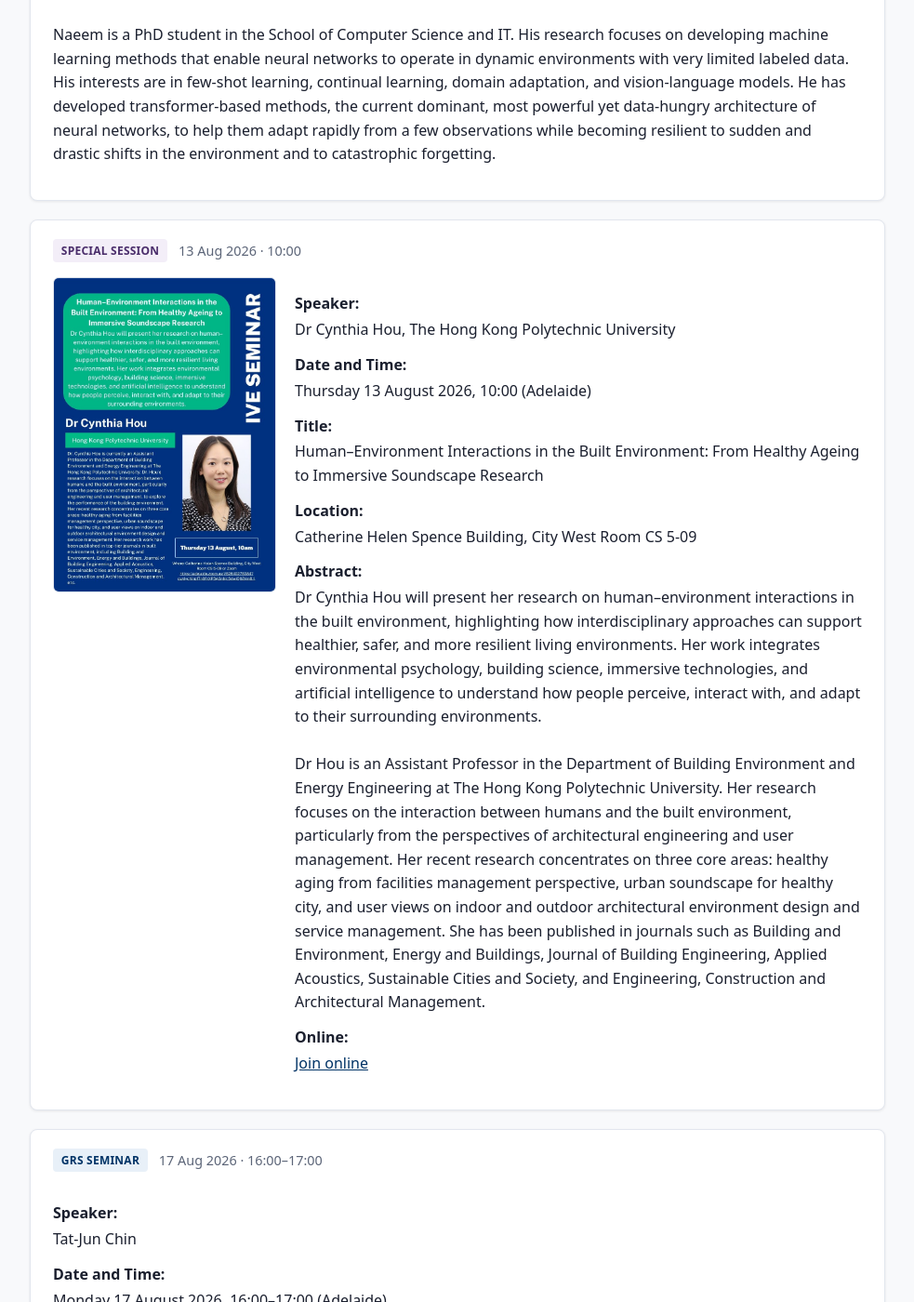
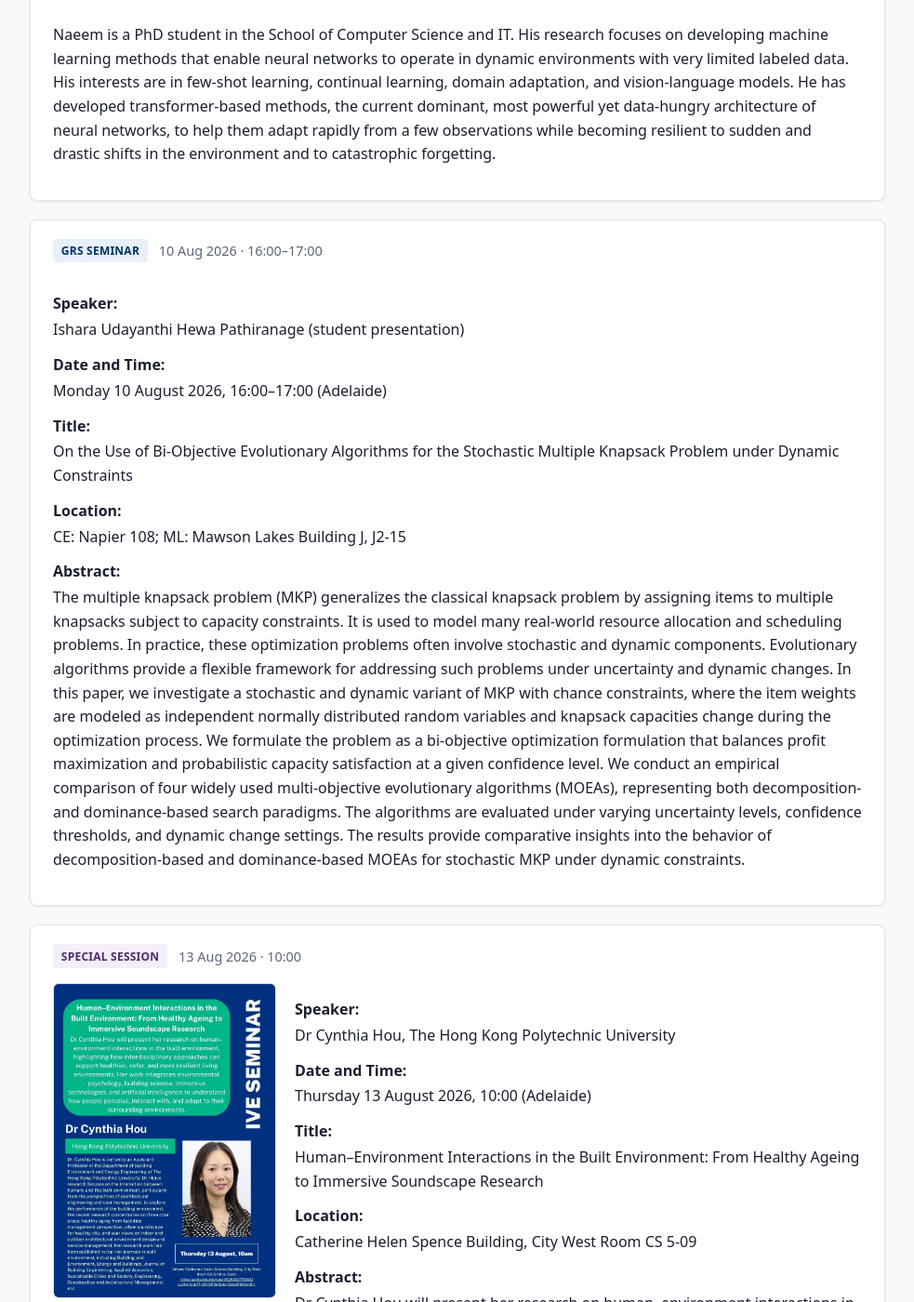
Before and after one commit to ht-timchen/Adelaide-CSIT-GRC, a Jekyll site: the page built from index.md, in a window 1280 px wide and 1400 px high, scrolled down 1956 px. Shown: the whole window at 93% size, without its empty margins (148-1131 px from the left). Built offline with Jekyll 4.4.1, drawn with Linux system fonts in a browser that asks for light colours; some of the changed text lies outside the part shown.

Commit message:
Add Ishara Pathiranage talk and schedule Thilina Pathirage Don.
Fill the 10 August student presentation slot and assign the 7 September GRS Series speaker (topic TBD).

Co-authored-by: Cursor <cursoragent@cursor.com>

```diff
--- a/_data/seminars.yml
+++ b/_data/seminars.yml
@@ -277,6 +277,19 @@ seminars:
       Naeem is a PhD student in the School of Computer Science and IT. His research focuses on developing machine learning methods that enable neural networks to operate in dynamic environments with very limited labeled data. His interests are in few-shot learning, continual learning, domain adaptation, and vision-language models. He has developed transformer-based methods, the current dominant, most powerful yet data-hungry architecture of neural networks, to help them adapt rapidly from a few observations while becoming resilient to sudden and drastic shifts in the environment and to catastrophic forgetting.
     status: scheduled
 
+  - id: hdr-2026-08-10-pathiranage
+    type: hdr_seminar
+    series: hdr-2026
+    session_number: 3
+    title: "On the Use of Bi-Objective Evolutionary Algorithms for the Stochastic Multiple Knapsack Problem under Dynamic Constraints"
+    speaker: "Ishara Udayanthi Hewa Pathiranage (student presentation)"
+    date: 2026-08-10
+    time: "16:00–17:00"
+    location: "CE: Napier 108; ML: Mawson Lakes Building J, J2-15"
+    abstract: |
+      The multiple knapsack problem (MKP) generalizes the classical knapsack problem by assigning items to multiple knapsacks subject to capacity constraints. It is used to model many real-world resource allocation and scheduling problems. In practice, these optimization problems often involve stochastic and dynamic components. Evolutionary algorithms provide a flexible framework for addressing such problems under uncertainty and dynamic changes. In this paper, we investigate a stochastic and dynamic variant of MKP with chance constraints, where the item weights are modeled as independent normally distributed random variables and knapsack capacities change during the optimization process. We formulate the problem as a bi-objective optimization formulation that balances profit maximization and probabilistic capacity satisfaction at a given confidence level. We conduct an empirical comparison of four widely used multi-objective evolutionary algorithms (MOEAs), representing both decomposition- and dominance-based search paradigms. The algorithms are evaluated under varying uncertainty levels, confidence thresholds, and dynamic change settings. The results provide comparative insights into the behavior of decomposition-based and dominance-based MOEAs for stochastic MKP under dynamic constraints.
+    status: scheduled
+
   - id: special-2026-08-13-ive-hou
     type: special
     title: "Human–Environment Interactions in the Built Environment: From Healthy Ageing to Immersive Soundscape Research"
@@ -337,14 +350,13 @@ seminars:
     type: hdr_seminar
     series: hdr-2026
     session_number: 7
-    title: "Student research presentation practice (round 3)"
-    speaker: "Volunteer (TBC)"
+    title: "TBD"
+    speaker: "Thilina Pathirage Don"
     date: 2026-09-07
     time: "16:00–17:00"
     location: "CE: Ingkarni Wardli 5.57 (IW5.57); ML: Mawson Lakes Building J, J2-15"
     abstract: |
-      GRS Series — Week 7 of 15 (tentative). Student presentation practice with faculty feedback.
-    ideas: "Volunteer; also need a couple faculties to provide student feedback"
+      GRS Series — Week 7 of 15 (tentative).
     status: scheduled
 
   - id: hdr-2026-09-14-series-09
```
